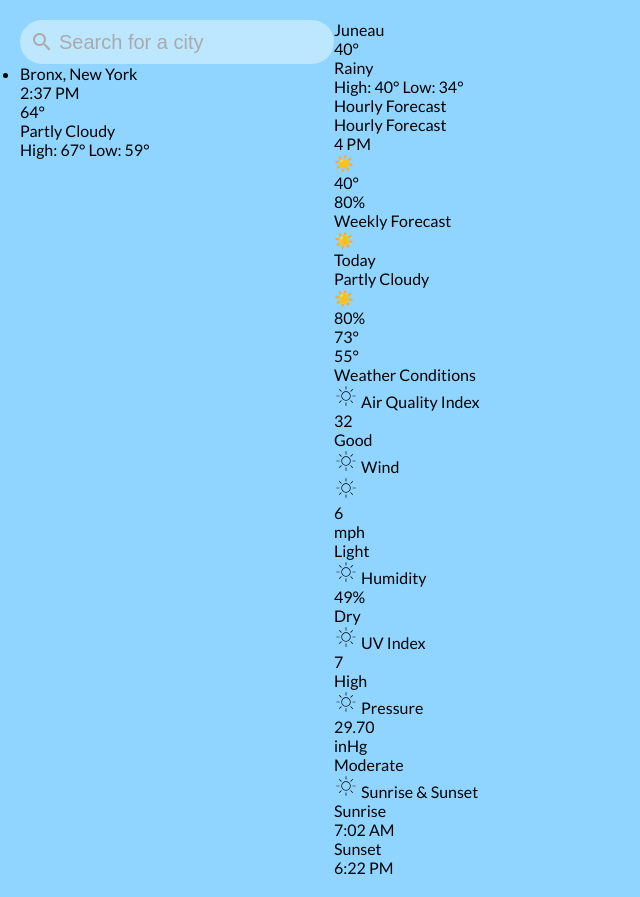
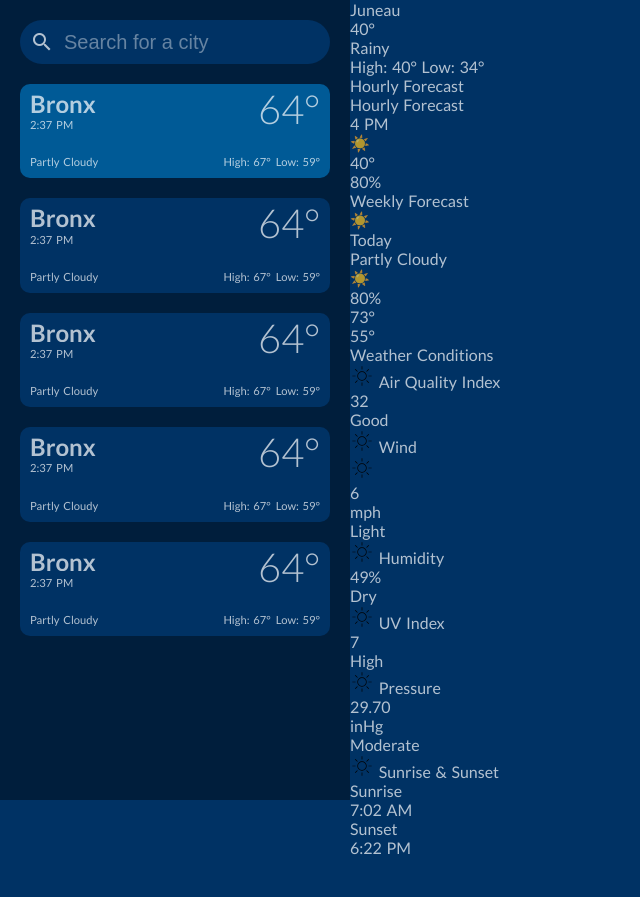
Before and after one commit to JhonEncarnacion/weather_app, a plain HTML site: page index.html in a window 1280 px wide. Shown: the whole page, without its empty margins (0-640 px from the left). After the commit the page ends 857 px from the top, so only its background shows below. Drawn offline with Linux system fonts and the light colour scheme; a script that the page names is missing.

Commit message:
Completed nav bar

```diff
--- a/index.html
+++ b/index.html
@@ -20,11 +20,64 @@
 
         <ul class="location_history">
             <li class="saved_location">
-                <div class="sl_city">Bronx, New York</div>
-                <div class="sl_time">2:37 PM</div>
+                <div class="top_left">
+                    <div class="sl_city">Bronx</div>
+                    <div class="sl_time">2:37 PM</div>
+                </div>
                 <div class="sl_temperature">64&deg;</div>
                 <div class="sl_sky_condition">Partly Cloudy</div>
-                <div class="sl_high/low">High: 67&deg; Low: 59&deg;</div>
+                <div class="sl_high_low">
+                    <div class="high">High: 67&deg;</div>
+                    <div class="low">Low: 59&deg;</div>
+                </div>
+            </li>
+            <li class="saved_location">
+                <div class="top_left">
+                    <div class="sl_city">Bronx</div>
+                    <div class="sl_time">2:37 PM</div>
+                </div>
+                <div class="sl_temperature">64&deg;</div>
+                <div class="sl_sky_condition">Partly Cloudy</div>
+                <div class="sl_high_low">
+                    <div class="high">High: 67&deg;</div>
+                    <div class="low">Low: 59&deg;</div>
+                </div>
+            </li>
+            <li class="saved_location">
+                <div class="top_left">
+                    <div class="sl_city">Bronx</div>
+                    <div class="sl_time">2:37 PM</div>
+                </div>
+                <div class="sl_temperature">64&deg;</div>
+                <div class="sl_sky_condition">Partly Cloudy</div>
+                <div class="sl_high_low">
+                    <div class="high">High: 67&deg;</div>
+                    <div class="low">Low: 59&deg;</div>
+                </div>
+            </li>
+            <li class="saved_location">
+                <div class="top_left">
+                    <div class="sl_city">Bronx</div>
+                    <div class="sl_time">2:37 PM</div>
+                </div>
+                <div class="sl_temperature">64&deg;</div>
+                <div class="sl_sky_condition">Partly Cloudy</div>
+                <div class="sl_high_low">
+                    <div class="high">High: 67&deg;</div>
+                    <div class="low">Low: 59&deg;</div>
+                </div>
+            </li>
+            <li class="saved_location">
+                <div class="top_left">
+                    <div class="sl_city">Bronx</div>
+                    <div class="sl_time">2:37 PM</div>
+                </div>
+                <div class="sl_temperature">64&deg;</div>
+                <div class="sl_sky_condition">Partly Cloudy</div>
+                <div class="sl_high_low">
+                    <div class="high">High: 67&deg;</div>
+                    <div class="low">Low: 59&deg;</div>
+                </div>
             </li>
         </ul>
     </nav>
--- a/styles.css
+++ b/styles.css
@@ -1,8 +1,12 @@
 @import url('https://fonts.googleapis.com/css2?family=Lato:ital,wght@0,100;0,300;0,400;0,700;0,900;1,100;1,300;1,400;1,700;1,900&display=swap');
 
 :root {
-    --faded_gray: rgb(170, 170, 170);
-    --dark_faded_gray: rgb(140, 140, 140);
+    --very_light_transparent: rgba(255, 255, 255, 0.7);
+    --light_transparent: rgba(255, 255, 255, 0.4);
+    --darker_blue: rgb(0, 30, 60);
+    --dark_blue: rgb(0, 50, 100);
+    --blue: rgb(0, 90, 150);
+    --nav_font_size: 0.7rem;
 }
 
 * {
@@ -13,22 +17,36 @@
 
 body {
     display: flex;
+    width: 100vw;
+    height: 100vh;
     font-family: "Lato", sans-serif;
-    background-color: #90d5ff;
+    color: var(--very_light_transparent);
+    background-color: var(--dark_blue);
+    word-spacing: 0.1rem;
+}
+
+nav {
+    display: flex;
+    flex-direction: column;
+    align-items: center;
+    gap: 20px;
     padding: 20px;
+    width: 350px;
+    background-color: var(--darker_blue);
 }
 
 .search_bar {
     display: flex;
     align-items: center;
-    gap: 5px;
-    background-color: rgba(255, 255, 255, 0.4);
+    gap: 10px;
     padding: 10px;
     border-radius: 30px;
+    background-color: var(--dark_blue);
+    width: 100%;
 }
 
 .search_icon {
-    color: var(--faded_gray);
+    color: var(--very_light_transparent);
 }
 
 #search_location {
@@ -36,9 +54,80 @@ body {
     outline: none;
     font-size: 20px;
     background-color: transparent;
-    color: var(--dark_faded_gray);
+    color: var(--very_light_transparent);
 }
 
 #search_location::placeholder {
-    color: var(--faded_gray);
+    color: var(--light_transparent);
 }
+
+.location_history {
+    display: flex;
+    flex-direction: column;
+    align-items: center;
+    gap: 20px;
+    width: 100%;
+}
+
+.saved_location {
+    display: grid;
+    grid-template-columns: 6fr 10fr;
+    grid-template-rows: repeat(2, 1fr);
+    grid-template-areas:
+        "top_left temp"
+        "cond high_low";
+    list-style-type: none;
+    border-radius: 10px;
+    padding: 10px;
+    width: 100%;
+    background-color: transparent;
+    background-color: var(--dark_blue);
+}
+
+.saved_location:first-child {
+    background-color: var(--blue);
+}
+
+.top_left {
+    grid-area: top_left;
+    display: flex;
+    flex-direction: column;
+    gap: 5px;
+}
+
+.sl_city {
+    font-size: 1.5rem;
+    font-weight: bold;
+    line-height: 0.8em;
+    max-width: 180px;
+    overflow: hidden;
+    text-overflow: ellipsis;
+    white-space: nowrap;
+}
+
+.sl_time {
+    font-size: var(--nav_font_size);
+}
+
+.sl_temperature {
+    grid-area: temp;
+    justify-self: flex-end;
+    font-size: 2.5rem;
+    font-weight: 300;
+    line-height: 0.75em;
+}
+
+.sl_sky_condition {
+    grid-area: cond;
+    align-self: flex-end;
+    font-size: var(--nav_font_size);
+}
+
+.sl_high_low {
+    grid-area: high_low;
+    align-self: flex-end;
+    justify-self: flex-end;
+    font-size: var(--nav_font_size);
+    display: flex;
+    gap: 5px;
+}
```
